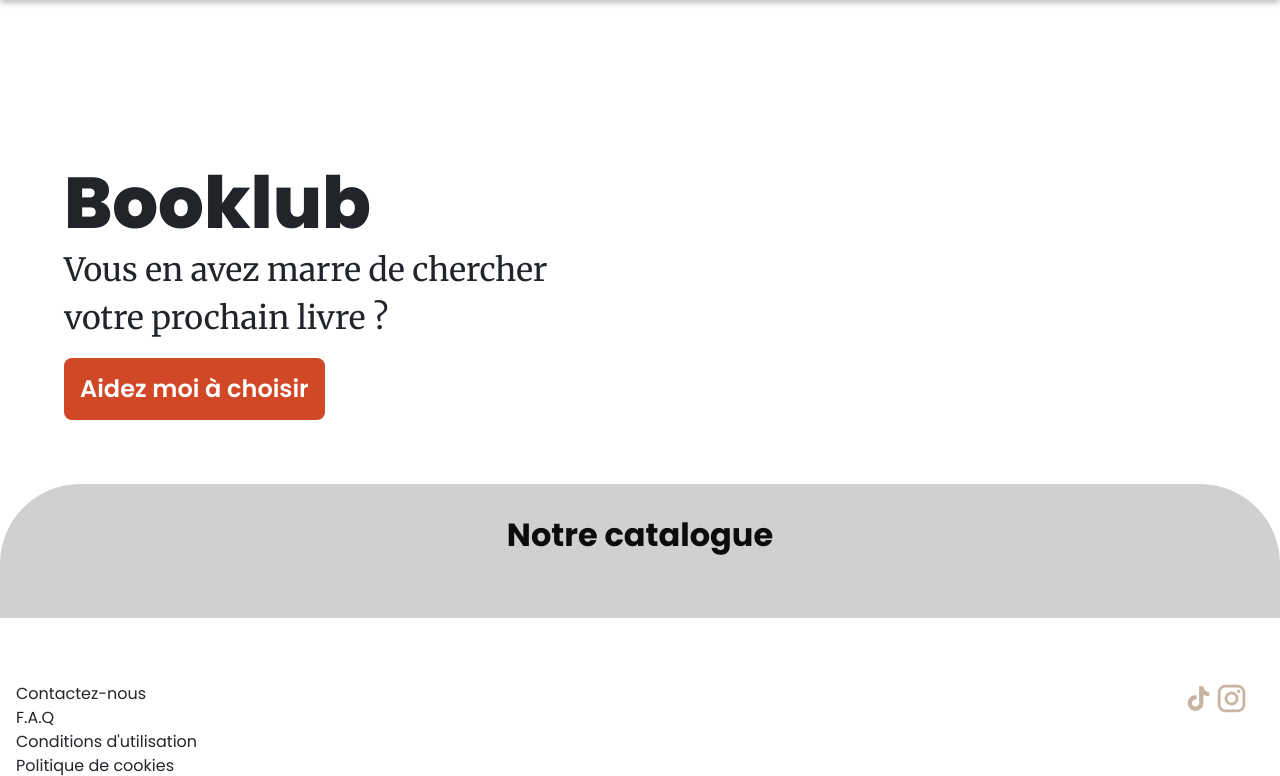
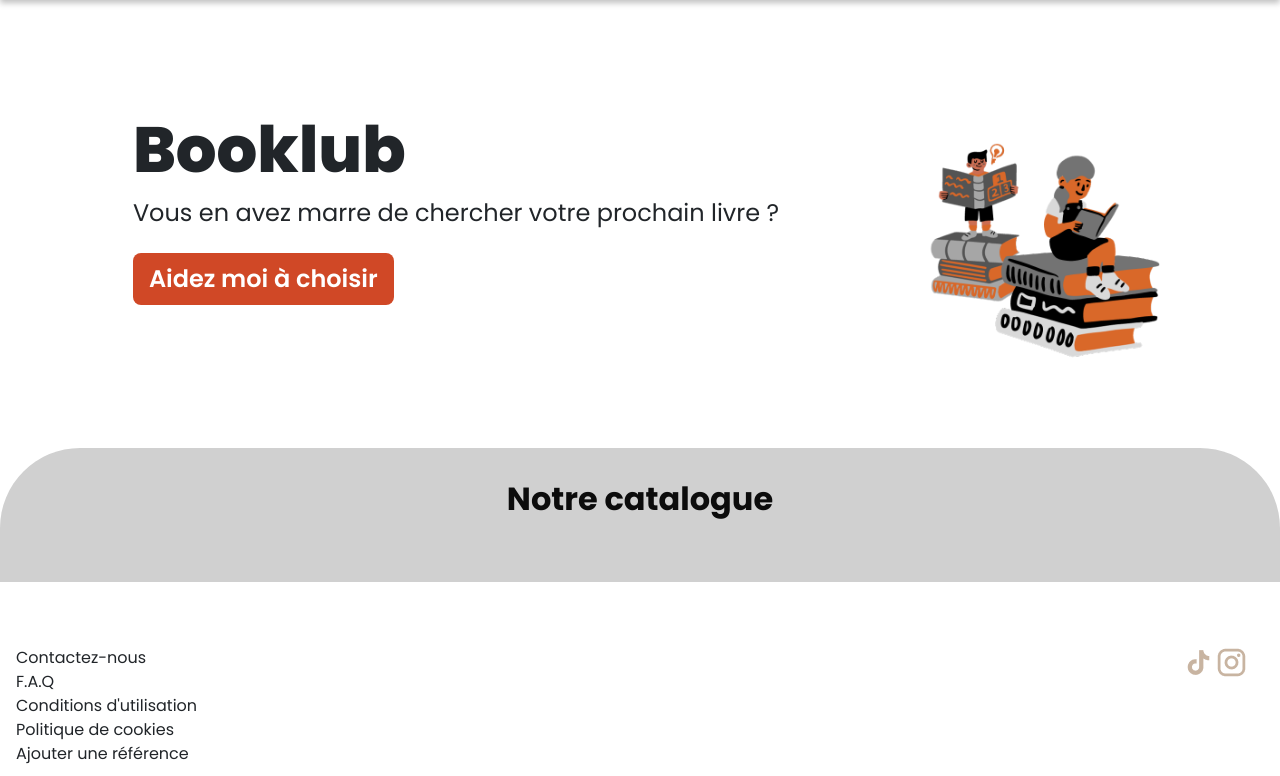
Before and after one commit to Leavlm/booklub, a PHP site: page /booklub/ in a window 1280 px wide. Shown: the part 80-856 px from the top of the page. Run offline with PHP 8.4, Linux system fonts and the light colour scheme; data that the repository does not hold is empty; some libraries are stand-ins or nearby versions.

Commit message:
adding illustration on index

```diff
--- a/css/style.css
+++ b/css/style.css
@@ -99,7 +99,6 @@ ul {
 
 .search__label {
   display: block;
-  color: #123F34;
   padding-bottom: 0.5rem;
   font-weight: 600;
   font-size: 1.2rem;
@@ -233,42 +232,51 @@ ul {
 /* INTRO  */
 .intro {
   display: flex;
-  flex-direction: column;
-  background-size: cover;
+  gap: 3rem;
+  justify-content: center;
+  padding-left: 2rem;
 }
 
 .intro__wrap {
-  padding-top: 10rem;
-  padding-left: 2rem;
+  padding-top: 5rem;
   padding-bottom: 2rem;
 }
 
 .intro__ttl {
-  font-size: 3rem;
+  font-size: 2rem;
   font-weight: 800;
 }
 
 .intro__txt {
-  font-family: "Merriweather";
   font-weight: 400;
-  font-size: 1.2rem;
+  font-size: 1rem;
   margin: 0 0 1rem 0;
+}
+
+.intro__img {
+  width: 10rem;
+  padding-right: 1rem;
 }
 
 @media screen and (min-width: 769px) {
   .intro {
-    background-position: center;
+    gap: 5rem;
   }
   .intro__wrap {
-    padding-left: 4rem;
+    padding-left: 3rem;
     padding-bottom: 4rem;
+    padding-top: 7rem;
   }
   .intro__ttl {
-    font-size: 4.5rem;
+    font-size: 4rem;
   }
   .intro__txt {
-    font-size: 2rem;
+    font-size: 1.5rem;
     line-height: 3rem;
+  }
+  .intro__img {
+    width: 20rem;
+    padding-right: 3rem;
   }
 }
 /* HEADER  */
@@ -426,10 +434,10 @@ ul {
 
 .cta__txt {
   background-color: #D04826;
-  padding: 0.8rem 1rem;
+  padding: 0.5rem 1rem;
   border-radius: 0.5rem;
   font-weight: 600;
-  font-size: 1rem;
+  font-size: 0.8rem;
   color: #fff;
   border: none;
 }
@@ -675,5 +683,5 @@ ul {
 }
 
 .dark__label {
-  color: #0C0C0C;
+  color: #fff;
 }/*# sourceMappingURL=style.css.map */
--- a/index.php
+++ b/index.php
@@ -35,11 +35,14 @@ $books = $query->fetchAll();
     <section class="intro">
         <article class="intro__wrap">
             <h1 class="intro__ttl">Booklub</h1>
-            <p class="intro__txt">Vous en avez marre de chercher <br>votre prochain livre ? <br></p>
+            <p class="intro__txt">Vous en avez marre de chercher votre prochain livre ? <br></p>
             <a class="cta" href="choose-product.php">
                 <p class="cta__txt">Aidez moi à choisir</p>
             </a>
         </article>
+        <div class="intro__wrap">
+            <img class="intro__img img-js" src="./img/couple-darkmode.png" alt="illustration of a boy reading, standing on a pile of giant books">
+        </div>
     </section>
 
     <section class="catalog-parent-js">
--- a/js/search.js
+++ b/js/search.js
@@ -11,6 +11,7 @@ const catalogElements = document.querySelectorAll('.catalog-js');
 const cardElements = document.querySelectorAll('.card-js');
 const formElement = document.querySelector('.form-js');
 const labelElements = document.querySelectorAll('.label-js');
+const imgElement = document.querySelector('.img-js');
 
 //Stocking dark mode into localstorage
 function setDarkModePreference(isDarkMode) {
@@ -51,6 +52,8 @@ function toggleDarkMode(isDarkMode) {
         formElement.classList.toggle('dark__form', isDarkMode);
 
     }
+
+    imgElement.setAttribute('src', isDarkMode ? "./img/couple-lightmode.png" : "./img/couple-darkmode.png" );
 }
 
 // Add event listener for the dark mode toggle
@@ -174,31 +177,31 @@ if (searchInput){
 function displayBooks(books) {
     const htmlString = books.map((book) => {
         return `
-            <li class="card__wrap">
-            <a class="card__lnk" href="product-page.php?id=${book.id_book}">
-            <img class="card__img" src="${book.image_url}">
-            <h3 class="card__ttl">${book.title_book}</h3>
-            <p class="card__txt">${book.author_name}</p>
-                    </a>
-                    </li>
+        <li class="card__wrap card-js ${isDarkMode ? 'light__card' : 'dark__card'}">
+        <a class="card__lnk" href="product-page.php?id=${book.id_book}">
+        <img class="card__img" src="${book.image_url}">
+        <h3 class="card__ttl limited-characters-js ${isDarkMode ? 'dark__label' : 'light__label'}">${book.title_book}</h3>
+        <p class="card__txt">${book.author_name}</p>
+        </a>
+        </li>
                     `;
     })
         .join('');
 
     const ulElement = document.createElement('ul');
-    ulElement.classList.add('catalog__lst', 'catalog__lst--spacing');
+    ulElement.classList.add('catalog__lst', 'catalog__lst--spacing', 'catalog-js');
     ulElement.innerHTML = htmlString;
 
     catalog.innerHTML = '';
     catalog.appendChild(ulElement);
-    if (books.length == 0 && searchInput.value !== ""){
+    if (books.length == 0 && searchInput.value !== "") {
         ulElement.innerHTML = '<p>Aucun livre trouvé.</p>';
         const cta = document.createElement('div');
         catalog.appendChild(cta);
         cta.classList.add('cta', 'cta__position');
-        cta.innerHTML =  '<a href="new-book.php" class="cta__txt--little">Ajouter un livre</a>'
+        cta.innerHTML = '<a href="new-book.php" class="cta__txt--little">Ajouter un livre</a>'
     }
-    if (searchInput.value === ""){
+    if (searchInput.value === "") {
         catalog.removeChild(catalog.firstChild)
     }
 
--- a/recherche.php
+++ b/recherche.php
@@ -3,8 +3,8 @@ require "includes/_header.php";
 ?>
 
 <main>
-    <form action="" method="" class="search search-form-js">
-        <label class="search__label" for="recherche">Vous cherchez un livre ?</label>
+    <form action="" method="" class="search search-form-js form-js">
+        <label class="search__label label-js" for="recherche">Vous cherchez un livre ?</label>
         <input class="search__input" type="search" id="recherche" name="keywords" placeholder="Les misérables">
     </form>
 
--- a/scss/components/_cta.scss
+++ b/scss/components/_cta.scss
@@ -21,10 +21,10 @@
 
 .cta__txt {
     background-color: $lightPop;
-    padding: .8rem 1rem;
+    padding: .5rem 1rem;
     border-radius: .5rem;
     font-weight: 600;
-    font-size: 1rem;
+    font-size: .8rem;
     color: $white;
     border: none;
 }
--- a/scss/components/_dark.scss
+++ b/scss/components/_dark.scss
@@ -43,5 +43,5 @@
 }
 
 .dark__label{
-    color: $black;
+    color: $white;
 }
--- a/scss/components/_intro.scss
+++ b/scss/components/_intro.scss
@@ -2,48 +2,57 @@
 
 .intro {
     display: flex;
-    flex-direction: column;
-    // background-image: url("../../img/bg.png");
-    background-size: cover;
+    gap: 3rem;
+    justify-content: center;
+    padding-left: 2rem;
+
 }
 
 .intro__wrap {
-    padding-top: 10rem;
-    padding-left: 2rem;
+    padding-top: 5rem;
+    // padding-left: 5rem;
     padding-bottom: 2rem;
 }
 
 .intro__ttl {
-    font-size: 3rem;
+    font-size: 2rem;
     font-weight: 800;
 }
 
 .intro__txt {
-    font-family: 'Merriweather';
     font-weight: 400;
-    font-size: 1.2rem;
+    font-size: 1rem;
     margin: 0 0 1rem 0;
 }
 
+.intro__img{
+    width: 10rem;
+    padding-right: 1rem;
+}
+
+
 @media screen and (min-width: 769px) {
     .intro {
-        // background-image: url('../../img/background-lg.png');
-        background-position: center;
-        // height: 26rem;
+        gap: 5rem;
+        // height: 20rem;
     }
 
     .intro__wrap {
-        padding-left: 4rem;
+        padding-left: 3rem;
         padding-bottom: 4rem;
+        padding-top: 7rem;
     }
 
     .intro__ttl {
-        font-size: 4.5rem;
+        font-size: 4rem;
     }
 
     .intro__txt {
-        font-size: 2rem;
+        font-size: 1.5rem;
         line-height: 3rem;
-        // font-family: 'Poppins';
+    }
+    .intro__img{
+        width: 20rem;
+        padding-right: 3rem;
     }
 }
--- a/scss/components/_search.scss
+++ b/scss/components/_search.scss
@@ -14,7 +14,7 @@
 
 .search__label {
     display: block;
-    color: $somberPop;
+    // color: $somberPop;
     padding-bottom: .5rem;
     font-weight: 600;
     font-size: 1.2rem;
```
Also changed, not shown: img/boy-darkmode.png (added), img/boy-lightmode.png (added), img/couple-darkmode.png (added), img/couple-lightmode.png (added), img/girl-darkmode.png (added), img/girl-lightmode.png (added), 1 other file.
